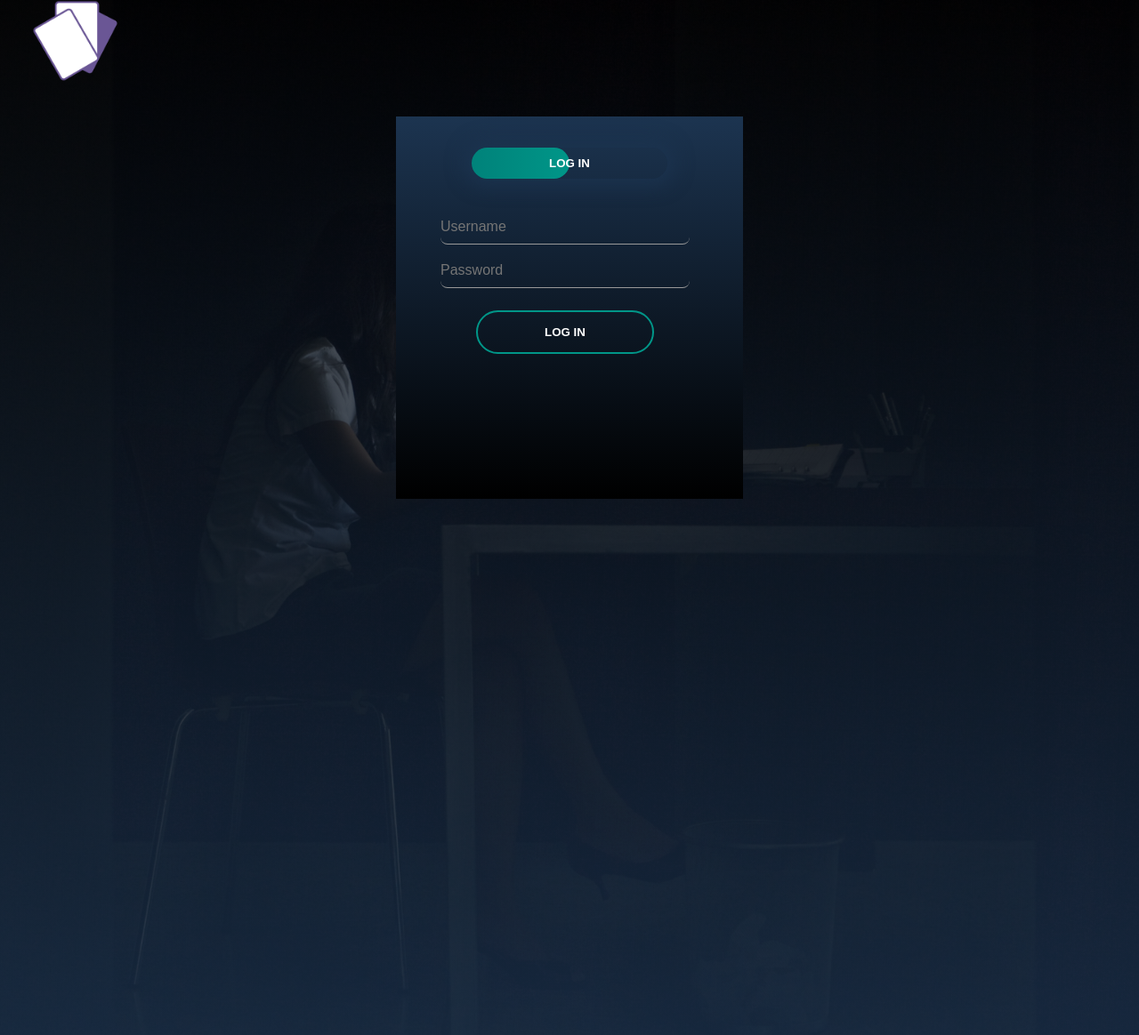
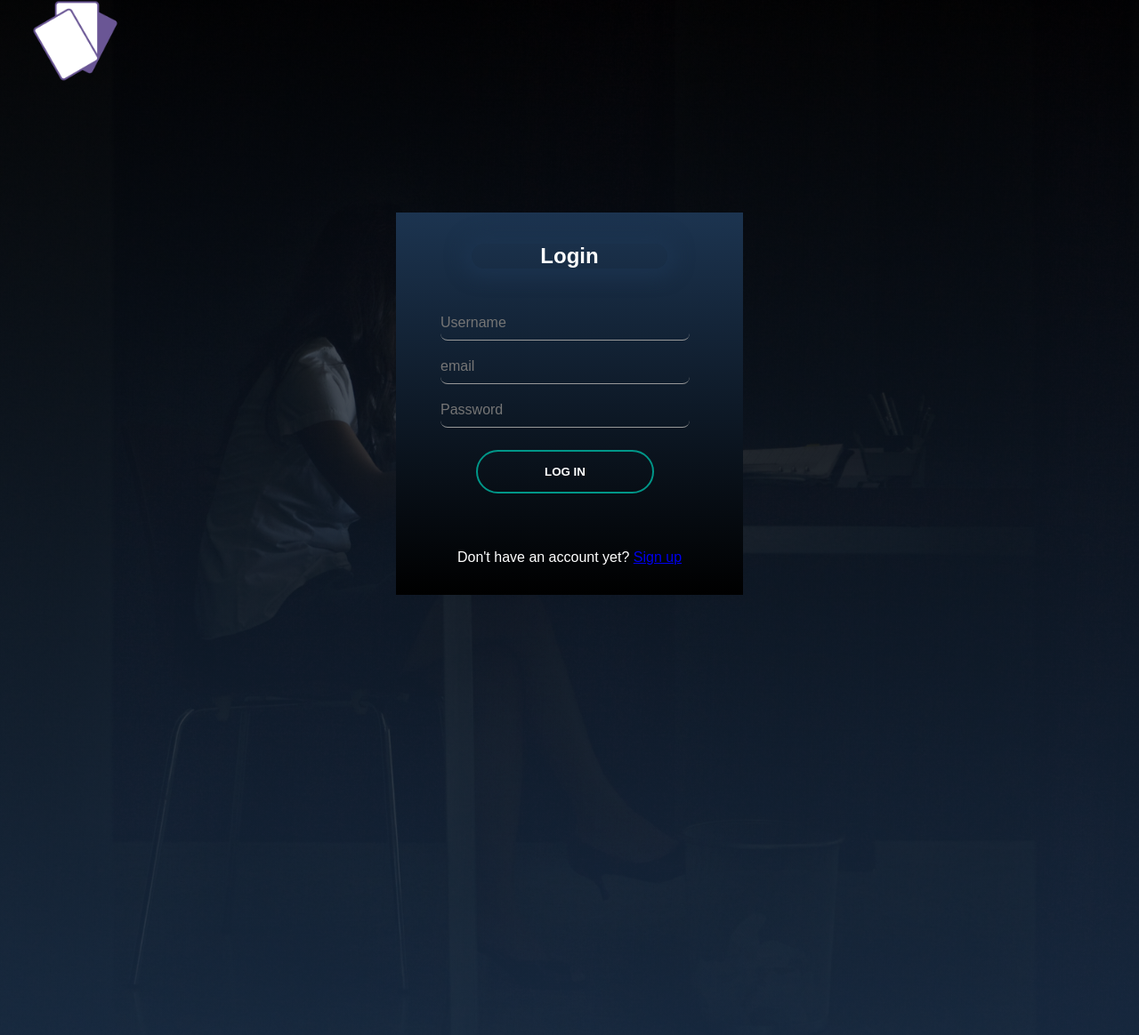
Before and after one commit to chriss1525/FlipDeck, a Flask app: page /login in a window 1280 px wide. Shown: the part 36-1200 px from the top of the page at 89% size. Run offline with Flask 3, Linux system fonts and the light colour scheme; tables that the repository leaves empty hold one stand-in row (values such as "Sample post").

Commit message:
finish authentication, add login user feature, connect signup page to login page, try fixing flash message

```diff
--- a/static/css/styles.css
+++ b/static/css/styles.css
@@ -75,12 +75,8 @@
   align-items: center;
   margin-top: -150px; /*Adjust the margin to position the card */
   color: white;
-  /*height: 100vh;*/
+  height: 100vh;
   flex-direction: column;
-  /*display: flex;
-  justify-content: center;
-  align-items: center;
-  flex-direction: column;*/
 }
 
 .content h1 {
--- a/static/css/styles2.css
+++ b/static/css/styles2.css
@@ -65,6 +65,15 @@
 
 .form-box1 {
   justify-content: center;
+}
+
+.signup-line {
+ position: absolute;
+ bottom: 10px;
+ left: 50%;
+ transform: translateX(-50%);
+ text-align: center;
+ width: 100%;
 }
 
 .button-box {
--- a/templates/base.html
+++ b/templates/base.html
@@ -17,7 +17,8 @@
         <a href="/login">Login</a>
         <a href="/logout">Logout</a>
       </div-->
-    <div class="content">
+    </div>
+    <div class="form_instructions">
     {% block form_instructions %}
     {% with messages = get_flashed_messages(with_categories=true) %}
     {% if messages %}
@@ -36,7 +37,6 @@
     {% endwith %}
     {% endblock %}
     </div>
-    </div>
     {% block body %}{% endblock %}
   </body>
 </html>
--- a/templates/homepage.html
+++ b/templates/homepage.html
@@ -9,8 +9,8 @@
   <h1>STUDY MADE EASY</h1>
   <p>Create flashcards and have fun studying</p>
   <!-- User is not logged in, display signup button -->
-  <form action="/register" method="GET">
-    <button class="button button1" type="submit"><span></span>SIGN UP</button>
+  <form action="/deck" method="GET">
+    <button class="button button1" type="submit"><span></span>START</button>
   </form>
 </div>
 {% endblock %}
--- a/templates/login.html
+++ b/templates/login.html
@@ -12,45 +12,17 @@
 <div class="content">
   <div class="form-box">
     <div class="button-box">
-      <div id="btn"></div>
-      <button type="button" class="toggle-btn" id="login-btn" onclick="login()">LOG IN</button>
-      <!--button type="button" class="toggle-btn" id="register-btn" onclick="register()">REGISTER</button-->
+      <h2>Login</h2>
     </div>
-    <!--div class="socials">
-      <img src="../static/images/fb.png">
-      <img src="../static/images/tw.png">
-      <img src="../static/images/gp.png">
-    </div-->
     <form id="login" class="input-group" action="/login" method="POST">
       <input type="text" class="input-field" name="name" placeholder="Username" required>
+      <input type="email" class="input-field" name="email" placeholder="email">
       <input type="password" class="input-field" name="password" placeholder="Password" required>
       <button type="submit" class="button button1"><span></span>LOG IN</button>
     </form>
-    <!--form id="register" class="input-group" action="/register" method="POST">
-      <input type="text" class="input-field" name="name" placeholder="Username" required />
-      <input type="email" class="input-field" name="email" placeholder="Email" required />
-      <input type="password" class="input-field" name="password1" placeholder="Password" required />
-      <input type="password" class="input-field" name="password2" placeholder="Confirm Password" required />
-      <button type="submit" class="button button1"><span></span>SIGN UP</button>
-    </form-->
-  </div>
+    <div class="signup-line">
+      <p>Don't have an account yet? <a href="/register">Sign up</a></p>
+    </div>
+    </div>
 </div>
-
-<!--script>
-  var x = document.getElementById("login");
-  var y = document.getElementById("register");
-  var z = document.getElementById("btn");
-
-  function register() {
-    x.style.left = "-400px";
-    y.style.left = "50px";
-    z.style.left = "110px";
-  }
-
-  function login() {
-    x.style.left = "50px";
-    y.style.left = "450px";
-    z.style.left = "0px";
-  }
-</script-->
 {% endblock %}
--- a/webapp/auth.py
+++ b/webapp/auth.py
@@ -1,18 +1,39 @@
 #!/usr/bin/env python
 # -*- coding: utf-8 -*-
 
-from flask import Blueprint, render_template, request, flash
+from flask import Blueprint, render_template, request, flash, redirect, url_for
+from .models import User
+from werkzeug.security import generate_password_hash, check_password_hash
+from . import db
+from flask_login import login_user, login_required, logout_user, current_user
 
 auth = Blueprint('auth', __name__)
 
 
 @auth.route('/login', methods=['GET', 'POST'])
 def login():
+    if request.method == 'POST':
+        namme = request.form.get('name')
+        email = request.form.get('email')
+        password = request.form.get('password')
+
+        user = User.query.filter_by(email=email).first()
+        if user:
+            if check_password_hash(user.password, password):
+                login_user(user, remember=True)
+                flash('Logged in successfully!', category='success')
+                return redirect(url_for('routes.home'))
+            else:
+                flash('Incorrect password, try again.', category='error')
+        else:
+            flash('Email does not exist.', category='error')
     return render_template('login.html')
 
 @auth.route('/logout')
+@login_required
 def logout():
-    return "<p>logout</p>"
+    logout_user()
+    return redirect(url_for('auth.login'))
 
 @auth.route('/register', methods=['GET', 'POST'])
 def register():
@@ -22,16 +43,25 @@ def register():
         password1 = request.form.get('password1')
         password2 = request.form.get('password2')
 
-        if len(email) < 4:
+        user = User.query.filter_by(email=email).first()
+
+        if user:
+            flash('Email already exists.', category='error')
+        elif len(email) < 4:
             flash('Email must be greater than 4 characters.', category='error')
         elif len(name) < 2:
-            flas('Name must be greater than 2 characters.', category='error')
+            flash('Name must be greater than 2 characters.', category='error')
         elif password1 != password2:
             flash('Passwords don\'t match.', category='error')
         elif len(password1) < 7:
             flash('Password must be at least 7 characters.', category='error')
         else:
+            new_user = User(email=email, name=name, password=generate_password_hash(password1, method='scrypt'))
+            db.session.add(new_user)
+            db.session.commit()
+            print(new_user)
             flash('Account created!', category='success')
+            return redirect(url_for('auth.login'))
             #add user to db
 
     return render_template('signup.html')
```
Also changed, not shown: webapp/__init__.py (+9 -0 lines), webapp/routes.py (+11 -1 lines).
